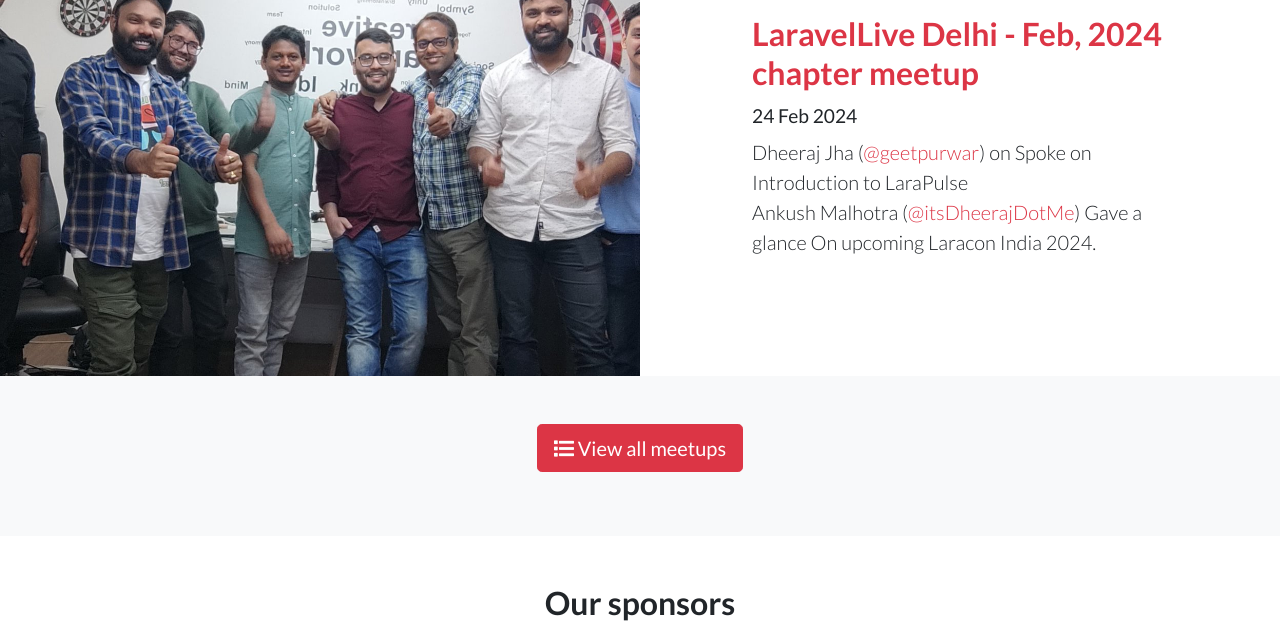
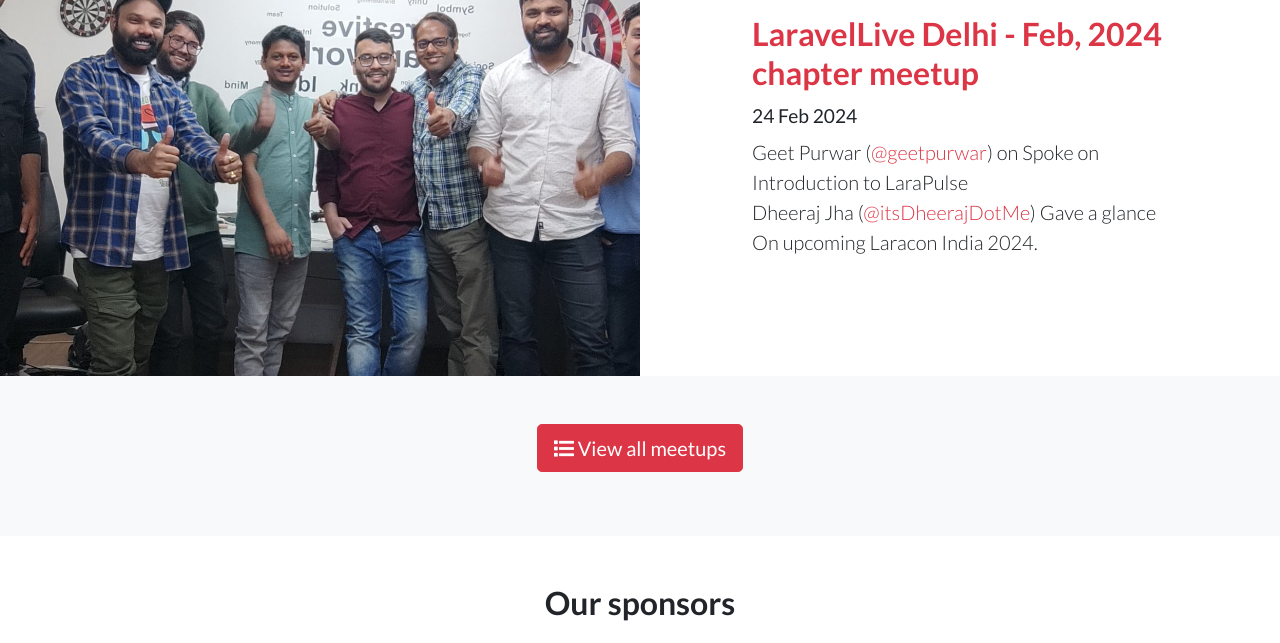
Before and after one commit to laravellivedelhi/laravellivedelhi.github.io, a website: page index.html in a window 1280 px wide. Shown: the part 1440-2083 px from the top of the page. Drawn offline with nearby package versions, Linux system fonts and the light colour scheme; a script that the page names is missing.

Commit message:
fixed speaker name for feb chapter

```diff
--- a/index.html
+++ b/index.html
@@ -151,8 +151,8 @@
       <div class="col-lg-6 order-lg-2 my-auto showcase-text">
         <a href="#"><h2>LaravelLive Delhi - Feb, 2024 chapter meetup</h2></a>
         <h4><small>24 Feb 2024</small></h4>
-        <p class="lead mb-0">Dheeraj Jha (<a target="_blank" href="https://twitter.com/geetpurwar">@geetpurwar</a>) on Spoke on Introduction to LaraPulse</p>
-        <p class="lead mb-0">Ankush Malhotra (<a target="_blank" href="https://twitter.com/itsDheerajDotMe">@itsDheerajDotMe</a>) Gave a glance On upcoming Laracon India 2024.</p>
+        <p class="lead mb-0">Geet Purwar (<a target="_blank" href="https://twitter.com/geetpurwar">@geetpurwar</a>) on Spoke on Introduction to LaraPulse</p>
+        <p class="lead mb-0">Dheeraj Jha (<a target="_blank" href="https://twitter.com/itsDheerajDotMe">@itsDheerajDotMe</a>) Gave a glance On upcoming Laracon India 2024.</p>
       </div>
     </div>
 
```
Also changed, not shown: components/meetups.html (+2 -2 lines).
